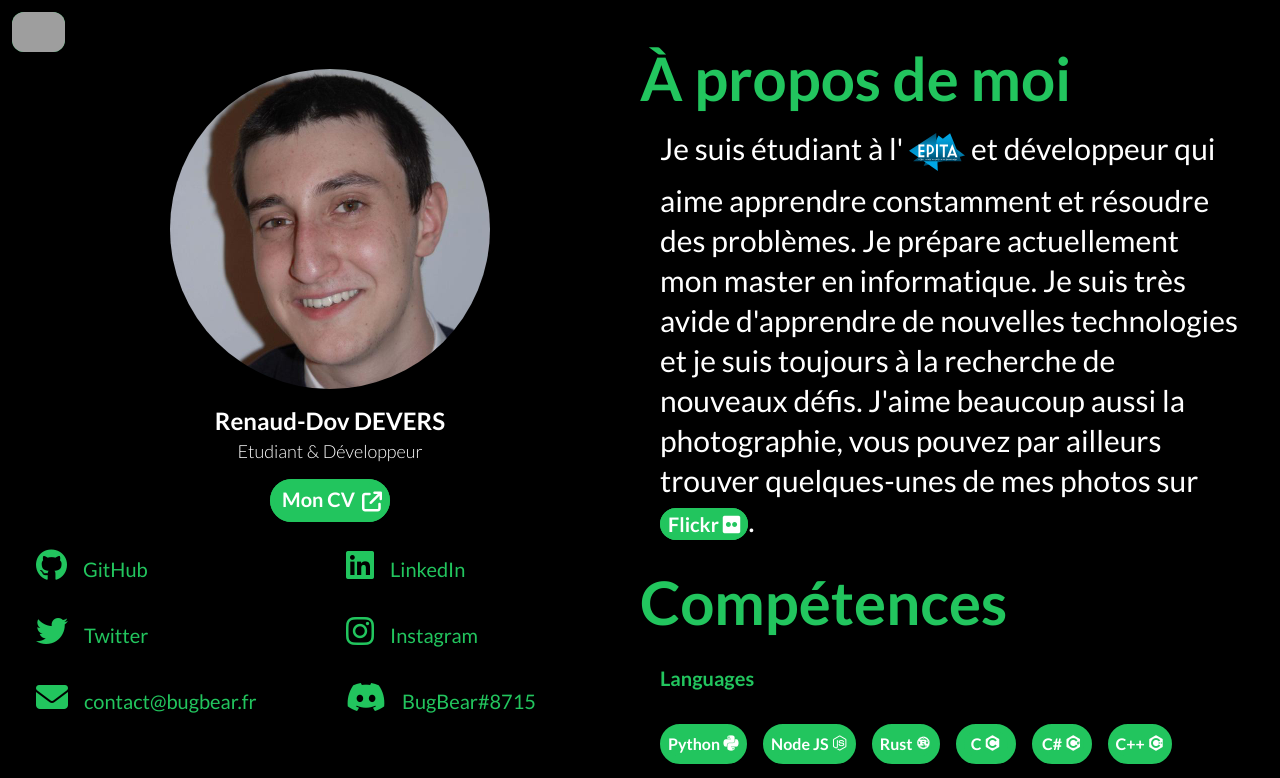
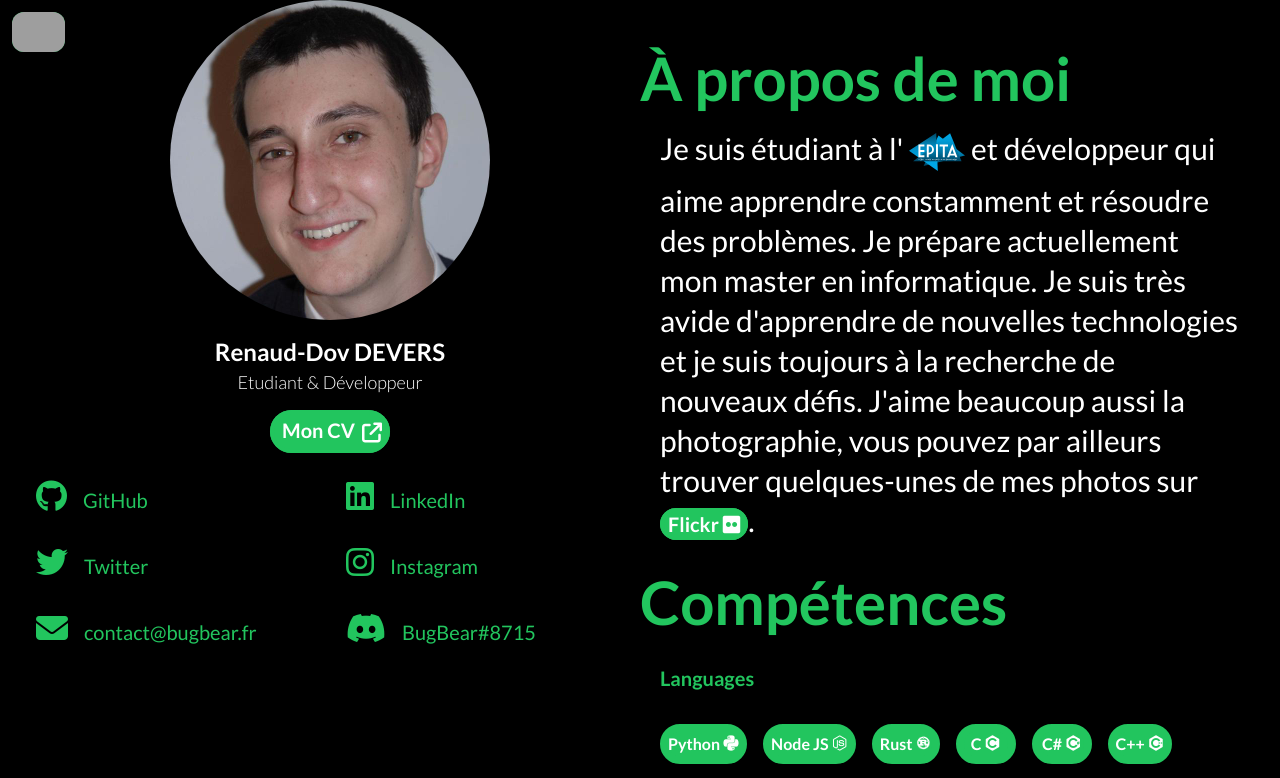
Before and after one commit to Renaud-Dov/websiteV2, a React (Create React App) app: page / in a window 1280 px wide. Shown: the top 778 px of the page. Built offline with nearby package versions, Linux system fonts and the light colour scheme; grey boxes are pictures that could not be loaded.

Commit message:
scroll on left part

```diff
--- a/src/components/Me.jsx
+++ b/src/components/Me.jsx
@@ -3,7 +3,8 @@ import epita from "../img/EPITA_LOGO_INGENIEUR_CMJN.svg"
 import {Contact} from "./Contact";
 import {Footer} from "./Footer";
 import {Projects} from "./Projects";
-import {data, lang, changeLang} from "../data";
+import {data, lang} from "../data";
+import React, {Component} from "react";
 
 const skills =
     [
@@ -77,11 +78,13 @@ function Skills() {
     </>;
 }
 
-export function Me(props) {
+export class Me extends Component {
+    render() {
         return (
-        <div className=":container bg-black text-white scroll-auto ">
-            <div className="h-screen md:flex md:px-5">
-                <div className="bg-black self-center mx-auto flex-1">
+            <div className=":container z-0  bg-black text-white">
+                <div className=" md:flex flex-row md:px-5">
+                    <div className="left-0 sticky top-0 h-min md:flex-1">
+
                         <img src={picture} className="h-48 w-48  md:h-80 md:w-80 rounded-full mx-auto" alt="Dov"/>
                         <div className="mt-4">
                             <h1 className="text-2xl font-bold">Renaud-Dov DEVERS</h1>
@@ -97,10 +100,11 @@ export function Me(props) {
                             </a>
                         </div>
                         <Contact/>
+
                     </div>
 
-                <div className="md:flex-1 md:flex overflow-hidden w-full bg-black text-white ">
-                    <div className="md:flex-1 overflow-y-scroll">
+                    <div className="md:flex-1  w-full bg-black text-white ">
+
                         <AboutMe/>
                         <Skills/>
 
@@ -109,8 +113,9 @@ export function Me(props) {
 
                     </div>
 
-                </div>
+
                 </div>
             </div>
         )
     }
+}
```
Lines whose indentation alone changed are shown as unchanged.
